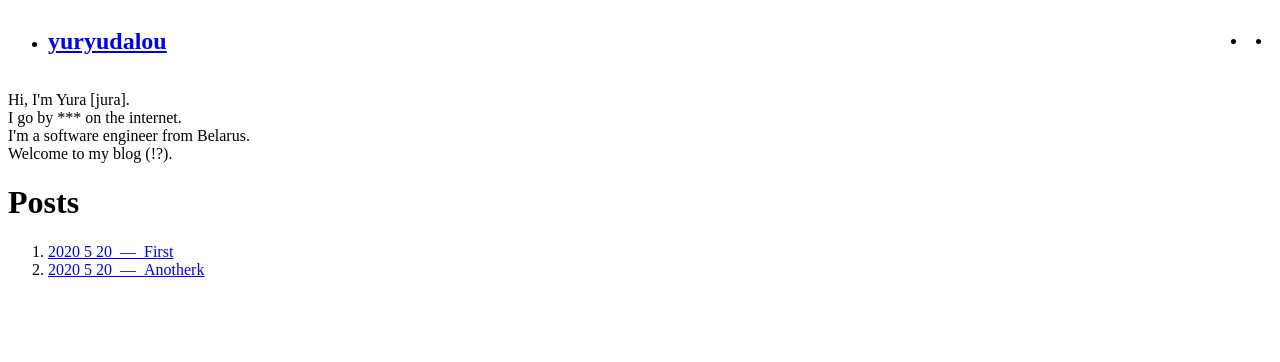
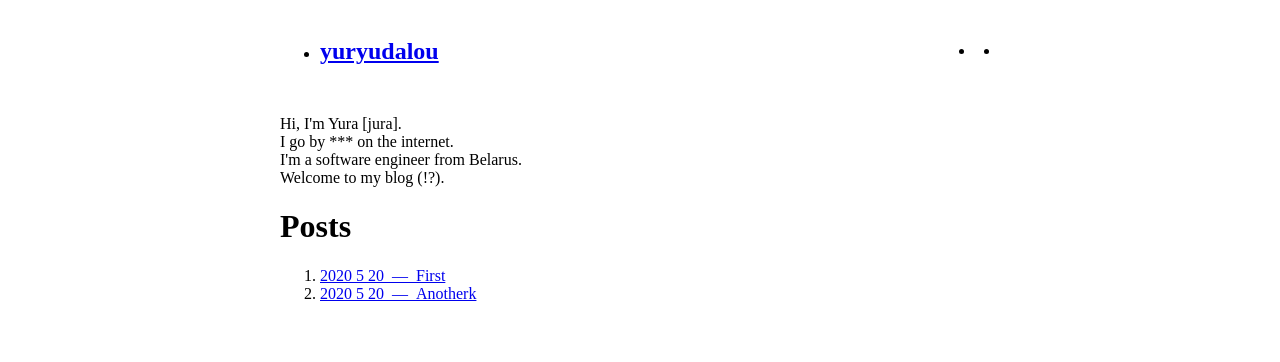
Before and after one commit to YuryUdalou/yuryudalou.github.io, a plain HTML site: page index.html in a window 1280 px wide. Drawn offline with Linux system fonts and the light colour scheme.

Commit message:
Update index.html

```diff
--- a/index.html
+++ b/index.html
@@ -29,7 +29,15 @@
         .header ul li:nth-of-type(2){
             margin-left:auto;
         }
-
+        .css-154min2-App{
+            padding:10px 20px 40px 20px;
+            max-width:720px;
+            min-width:320px;
+            margin:auto;
+        }
+        .css-154min2-App > * + *{
+            margin:30px 0 0 0;
+        }
     </style>
 </head>
 <body>
```
